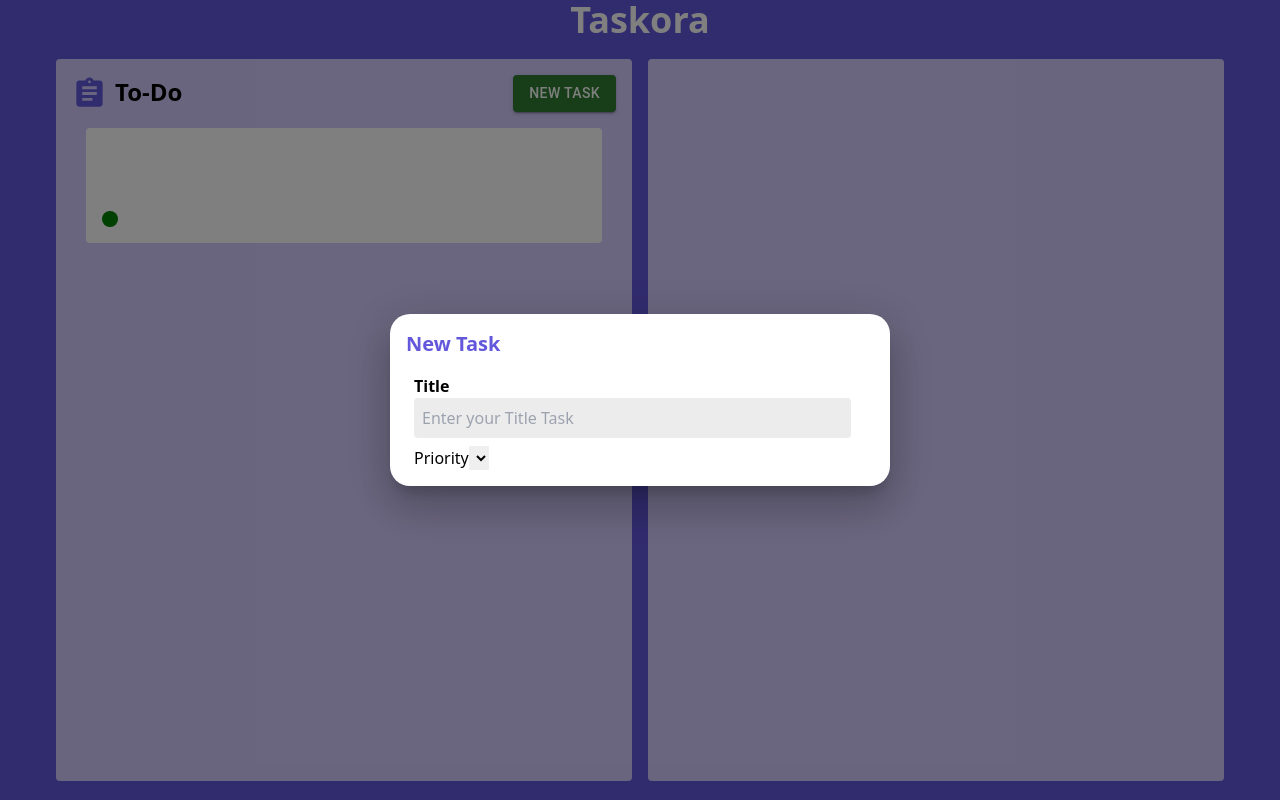
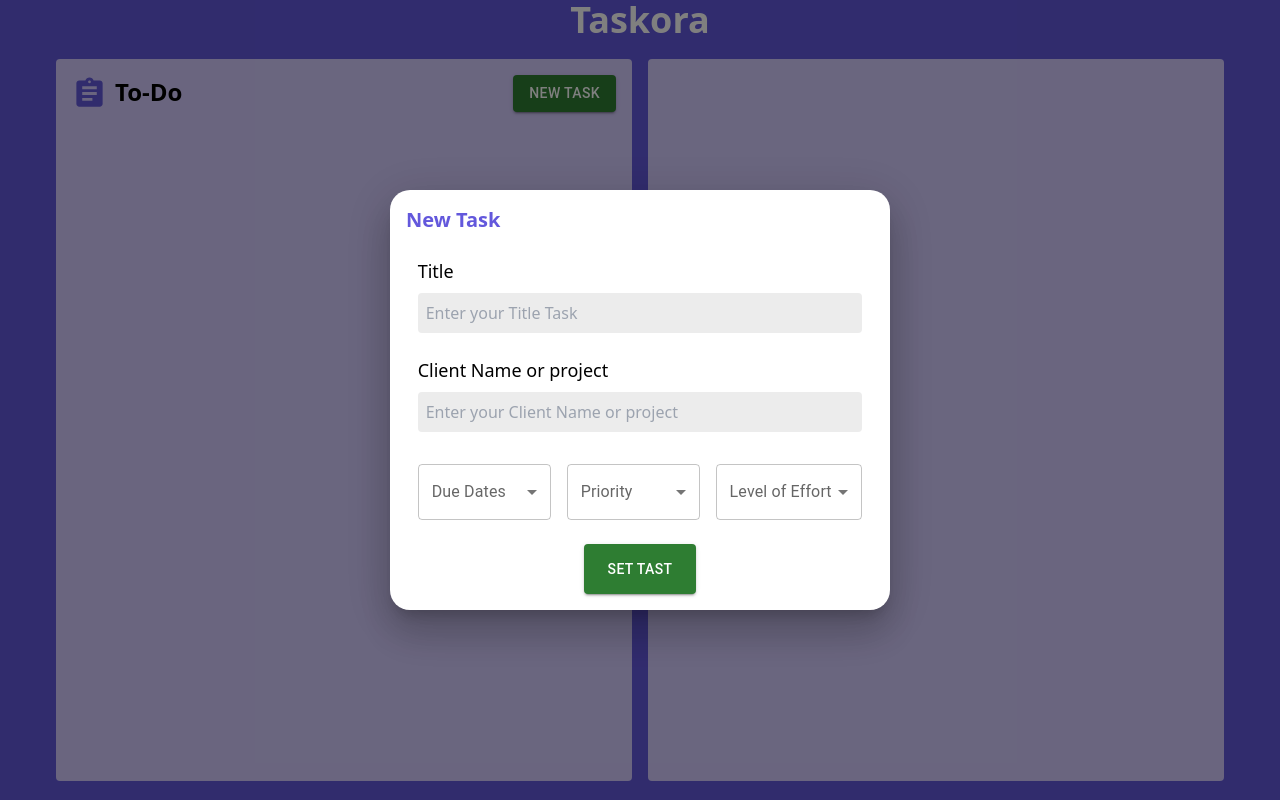
Before and after one commit to abolfazl-f11/TaskOra, a React (Vite) app: page / in a window 1280 px wide. Both pictures are taken after a click on the button "NEW TASK". Built offline with nearby package versions, Linux system fonts and the light colour scheme.

Commit message:
add Atoms folder

```diff
--- /dev/null
+++ b/src/Atoms/AtomsNewTask.jsx
@@ -0,0 +1,3 @@
+import { atom } from 'jotai';
+
+export const taskListAtom = atom([]);
--- a/src/Authentication/Home/HomePage.jsx
+++ b/src/Authentication/Home/HomePage.jsx
@@ -2,9 +2,14 @@ import AssignmentIcon from '@mui/icons-material/Assignment';
 import TaskComponent from '../../Components/taskComponent';
 import Button from '@mui/material/Button';
 import Box from '@mui/material/Box';
-import Typography from '@mui/material/Typography';
 import Modal from '@mui/material/Modal';
 import * as React from 'react';
+import Select from '@mui/material/Select';
+import FormControl from '@mui/material/FormControl';
+import MenuItem from '@mui/material/MenuItem';
+import InputLabel from '@mui/material/InputLabel';
+import { useAtom } from 'jotai';
+import { taskListAtom } from '../../Atoms/AtomsNewTask'
 
 const style = {
     position: 'absolute',
@@ -17,7 +22,9 @@ const style = {
     p: 2,
     display: 'flex',
     flexDirection: 'column',
-    gap: 2,
+    justifyContent: 'center',
+    alignItems: 'center',
+    gap: 3,
     borderRadius: 5
 };
 
@@ -25,6 +32,53 @@ const HomePage = () => {
     const [open, setOpen] = React.useState(false);
     const handleOpen = () => setOpen(true);
     const handleClose = () => setOpen(false);
+    const [dueDates, setDueDates] = React.useState('');
+    const [priority, setPriority] = React.useState('');
+    const [effort, setEffort] = React.useState('');
+    const [textTitle, setTextTitle] = React.useState('');
+    const [clientName, setClientName] = React.useState('');
+    const [taskList, setTaskList] = useAtom(taskListAtom);
+
+    const handleTextTitle = (e) => {
+        setTextTitle(e.target.value)
+    }
+
+    const handleDueDates = (event) => {
+        setDueDates(event.target.value);
+    };
+
+    const handlePriority = (event) => {
+        setPriority(event.target.value);
+    };
+
+    const handleEffort = (event) => {
+        setEffort(event.target.value);
+    };
+
+    const handleClientName = (e) => {
+        setClientName(e.target.value)
+    }
+
+    const handleSetTask = () => {
+        if (!textTitle.trim()) return;
+
+        const newTask = {
+            title: textTitle,
+            clientName: clientName,
+            dueDate: dueDates,
+            priority,
+            effort
+        };
+
+        setTaskList([...taskList, newTask]);
+
+        setTextTitle('');
+        setDueDates('');
+        setPriority('');
+        setEffort('');
+        setClientName('')
+        setOpen(false);
+    };
 
     return (
         <div className="w-full h-screen bg-[#6358DC]">
@@ -46,16 +100,64 @@ const HomePage = () => {
                             aria-describedby="modal-modal-description"
                         >
                             <Box sx={style}>
-                                <h1 className='text-xl font-bold text-[#6358DC]'>New Task</h1>
-                                <div className='flex flex-col gap-2 pl-2'>
-                                    <div>
-                                        <label htmlFor="" className='font-bold self-start'>Title</label>
-                                        <input type="text" placeholder='Enter your Title Task' className='w-[95%] outline-none bg-[#ECECEC] p-2 rounded' />
+                                <h1 className='text-xl font-bold text-[#6358DC] self-start'>New Task</h1>
+                                <div className='flex flex-col gap-6 w-[95%]'>
+                                    <div className='w-full flex flex-col gap-2'>
+                                        <label htmlFor="" className='text-[18px] self-start'>Title</label>
+                                        <input type="text" placeholder='Enter your Title Task' className='w-full outline-none bg-[#ECECEC] p-2 rounded' value={textTitle} onChange={handleTextTitle} />
                                     </div>
-                                    <div>
-                                        <label htmlFor="">Priority</label>
-                                        <select name="" id=""></select>
+                                    <div className='w-full flex flex-col gap-2'>
+                                        <label htmlFor="" className='text-[18px] self-start'>Client Name or project</label>
+                                        <input type="text" placeholder='Enter your Client Name or project' className='w-full outline-none bg-[#ECECEC] p-2 rounded' value={clientName} onChange={handleClientName} />
                                     </div>
+                                    <div className='flex justify-between w-full'>
+                                        <FormControl sx={{ mt: 1, width: '30%' }}>
+                                            <InputLabel>Due Dates</InputLabel>
+                                            <Select
+                                                value={dueDates}
+                                                onChange={handleDueDates}
+                                                autoWidth
+                                                label="DueDates"
+                                            >
+                                                <MenuItem value="Sunday">Sunday</MenuItem>
+                                                <MenuItem value="Monday">Monday</MenuItem>
+                                                <MenuItem value="Tuesday">Tuesday</MenuItem>
+                                                <MenuItem value="Wednesday">Wednesday</MenuItem>
+                                                <MenuItem value="Thursday">Thursday</MenuItem>
+                                                <MenuItem value="Friday">Friday</MenuItem>
+                                                <MenuItem value="Saturday">Saturday</MenuItem>
+                                            </Select>
+                                        </FormControl>
+                                        <FormControl sx={{ mt: 1, minWidth: '30%' }}>
+                                            <InputLabel >Priority</InputLabel>
+                                            <Select
+                                                value={priority}
+                                                onChange={handlePriority}
+                                                autoWidth
+                                                label="Priority"
+                                            >
+                                                <MenuItem value="Sunday">Low</MenuItem>
+                                                <MenuItem value="Monday">Medium</MenuItem>
+                                                <MenuItem value="Tuesday">High</MenuItem>
+                                            </Select>
+                                        </FormControl>
+                                        <FormControl sx={{ mt: 1, minWidth: '33%' }}>
+                                            <InputLabel >Level of Effort</InputLabel>
+                                            <Select
+                                                value={effort}
+                                                onChange={handleEffort}
+                                                autoWidth
+                                                label="Effort"
+                                            >
+                                                <MenuItem value="Sunday">Easy</MenuItem>
+                                                <MenuItem value="Monday">Moderate</MenuItem>
+                                                <MenuItem value="Tuesday">Hard</MenuItem>
+                                            </Select>
+                                        </FormControl>
+                                    </div>
+                                    <Button onClick={handleSetTask} variant="contained" color="success" style={{ width: '25%', height: '50px', alignSelf: 'center' }}>
+                                        Set Tast
+                                    </Button>
                                 </div>
 
                             </Box>
--- a/src/Components/taskComponent.jsx
+++ b/src/Components/taskComponent.jsx
@@ -1,17 +1,27 @@
-
+import { useAtom } from 'jotai';
+import { taskListAtom } from '../Atoms/AtomsNewTask';
 
 const TaskComponent = () => {
-    const a = 'green';
+    const [taskList] = useAtom(taskListAtom);
+
     return (
-        <div className='w-[95%] bg-white rounded p-4 h-[115px] flex flex-col justify-between'>
-            <h1 className='text-xl font-bold'></h1>
-            <div className="flex justify-between">
-                <button style={{ backgroundColor: a }} className="p-2 rounded-[12px] text-white"></button>
-                <p></p>
-            </div>
-        </div>
-    )
-}
-
+        <>
+            {taskList.map((task, index) => (
+                <div key={index} className='w-[95%] bg-white rounded p-4 h-[115px] flex flex-col justify-between'>
+                    <h1 className='text-xl font-bold'>{task.title}</h1>
+                    <div className="flex justify-between text-sm text-gray-600">
+                        <div className='flex gap-2'>
+                            <div className='p-2 rounded-[8px] bg-red-400 flex items-center justify-center'>
+                                <p className='text-white font-bold'>{task.dueDate.slice(0, 3)}</p>
+                            </div>
+                            <p className=''>{task.dueDates}</p>
+                        </div>
+                        <p className='text-[#2B1887]'>{task.clientName}</p>
+                    </div>
+                </div>
+            ))}
+        </>
+    );
+};
 
 export default TaskComponent;
```
